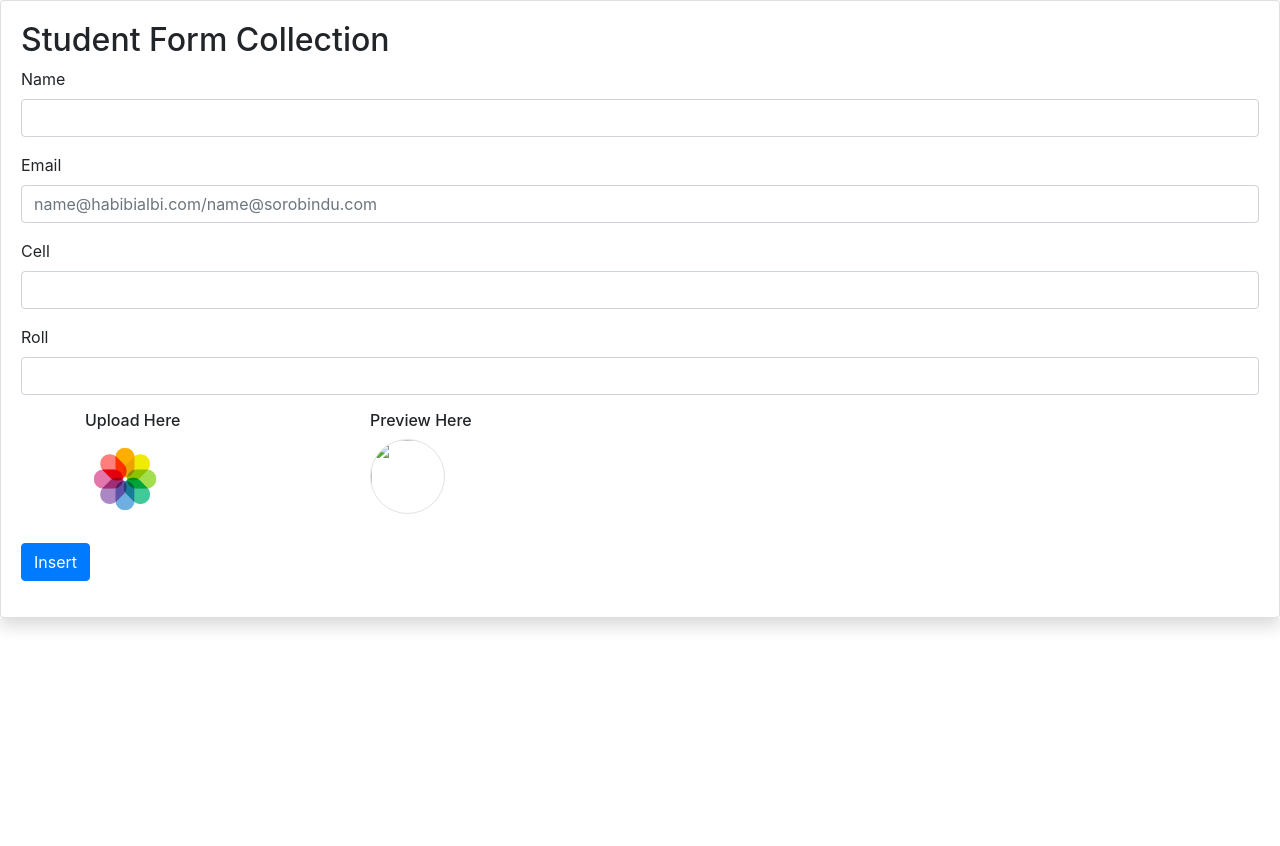
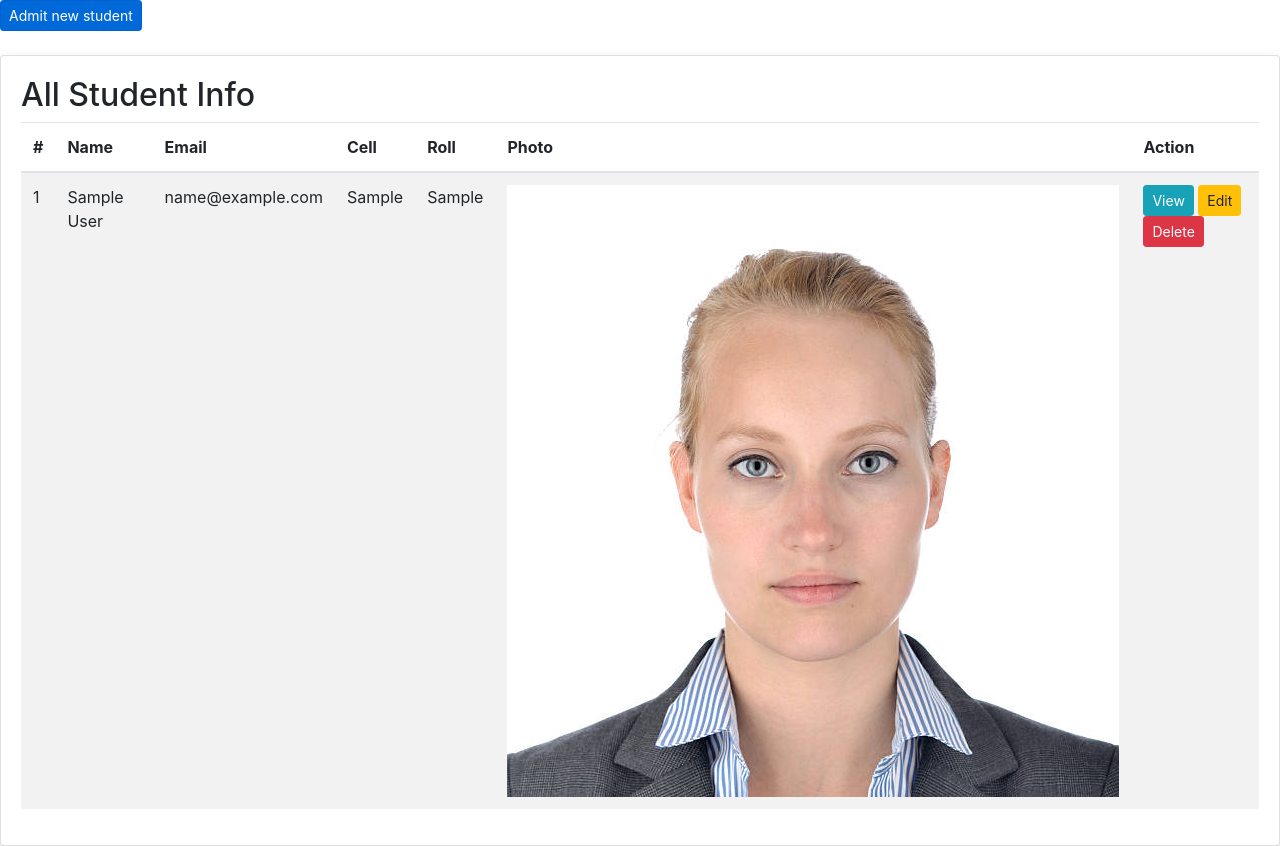
Before and after one commit to aahran47/student-form-submit, a PHP site: page / in a window 1280 px wide. Before the commit the page ends 630 px from the top, so only its background shows below. Run offline with PHP 8.4, Linux system fonts and the light colour scheme; tables that the repository leaves empty or names only in its code hold one stand-in row (values such as "Sample post"); style sheets or scripts are compiled from the project's sources.

Commit message:
curd are going on

```diff
--- /dev/null
+++ b/app/db.php
@@ -0,0 +1,12 @@
+<?php
+
+/**
+ * Database connection
+ */
+$host = 'localhost';
+$user = 'root';
+$pass  = '';
+$database = 'parvez';
+
+
+$connection = new mysqli($host ,$user ,$pass ,$database);
--- /dev/null
+++ b/app/functions.php
@@ -0,0 +1 @@
+<?php
--- /dev/null
+++ b/autoload.php
@@ -0,0 +1,7 @@
+<?php
+
+ include_once "app/db.php";
+ include_once "app/functions.php";
+
+
+?>
--- a/index.php
+++ b/index.php
@@ -1,29 +1,8 @@
 <?php
-
-	/**
-	 *  Database A to Z
-	 */
-
-	//  $connection = new mysqli('localhost','root','','parvez');
-
-	//  $sqq = "CREATE TABLE users(
-	// 	 id int AUTO_INCREMENT,
-	// 	 name varchar(100),
-	// 	 email varchar(100),
-	// 	 cell varchar(15),
-	// 	 roll varchar(5),
-	// 	 PRIMARY KEY (id)
-
-	//  )";
-	//  $connection -> query($sqq);
-
-
-
-
+include_once "autoload.php";
 
 
 ?>
-
 
 
 
@@ -31,7 +10,7 @@
 <html lang="en">
 <head>
 	<meta charset="UTF-8">
-	<title>Student Form Collection</title>
+	<title>All Student Info</title>
 	<!-- ALL CSS FILES  -->
 	<link rel="stylesheet" href="assets/css/bootstrap.min.css">
 	<link rel="stylesheet" href="assets/css/style.css">
@@ -39,222 +18,59 @@
 </head>
 <body>
 
-<?php
+
+
+	<div class="wrap-table">
+		<a class="btn btn-primary btn-sm" href="create.php">Admit new student</a>
+		<br>
+		<br>
+		<div class="card shadow">
+			<div class="card-body">
+				<h2>All Student Info</h2>
+				<table class="table table-striped">
+					<thead>
+						<tr>
+							<th>#</th>
+							<th>Name</th>
+							<th>Email</th>
+							<th>Cell</th>
+							<th>Roll</th>
+							<th>Photo</th>
+							<th>Action</th>
+						</tr>
+					</thead>
+					<tbody>
+
+						<?php
+
+						$sql = "SELECT * FROM users";
+						$data = $connection->query($sql);
+						$o= 1;
+						while( $user_da = $data->fetch_assoc()) :
+
+
+						?>
 
 
 
+						<tr>
+							<td><?php echo $o; $o++;  ?></td>
+							<td><?php echo $user_da['name']?></td>
+							<td><?php echo $user_da['email'] ?></td>
+							<td><?php echo $user_da['cell'] ?></td>
+							<td><?php echo $user_da['roll'] ?></td>
+							<td><img src="assets/media/img/pp_photo/istockphoto-615279718-612x612.jpg" alt=""></td>
+							<td>
+								<a class="btn btn-sm btn-info" href="#">View</a>
+								<a class="btn btn-sm btn-warning" href="#">Edit</a>
+								<a class="btn btn-sm btn-danger" href="#">Delete</a>
+							</td>
+						</tr>
 
+						<?php endwhile; ?>
 
-
-	/**
-	 * Student Data From
-	 */
-
-	if( isset($_POST['insert']) ){
-
-		//Form Value Get
-		$name = $_POST['name'];
-		$email = $_POST['email'];
-		$cell = $_POST['cell'];
-		$roll = $_POST['roll'];
-
-		// File upload system with php
-
-
-		$file = $_FILES['file'];
-
-		$file_name = $file['name'];
-		$file_tmpname = $file['tmp_name'];
-		$file_size = $file['size'];
-		$size_in_kb = $file_size/ 1024;
-
-
-
-		// Get Extension
-
-		$file_arr = explode('.', $file_name);
-
-		$extension = end($file_arr);
-
-		//unique file name
-
-		$unique_name_pro = time() .rand(1, 9999999);
-
-		$unique_name = md5($unique_name_pro)  . "." . $extension;
-
-
-
-		/**
-		 * File Validation
-		 */
-		if( empty($file_name)){
-			$msgfl = "<p class=\" alert alert-info\">Please selece photo !!!<button class=\"close\" data-dismiss=\"alert\">&times;</button></p>";
-		}elseif( in_array($extension, ['jpg','png','gif','jpeg','webp']) == false ){
-			$msgfl = "<p class=\" alert alert-danger\">Image formet is wrong!!<button class=\"close\" data-dismiss=\"alert\">&times;</button></p>";
-		}elseif( $size_in_kb > 500 ){
-			$msgfl = "<p class=\" alert alert-info\">Minimum Image Size 500 KB <button class=\"close\" data-dismiss=\"alert\">&times;</button></p>";
-		}else{
-			move_uploaded_file($file_tmpname, 'assets/pp/' . $unique_name);
-			$msgfl = "<p class=\" alert alert-success\">File upload success!<button class=\"close\" data-dismiss=\"alert\">&times;</button></p>";
-		}
-
-
-
-
-
-
-		if( isset($email)) {
-			// Check Email
-			$email_check = explode('@', $email);
-			$ins_mail = end($email_check);
-		}
-
-
-		$ph = substr($cell, 0, 3);
-
-
-
-		if( empty($name) ){
-			$err['name'] = "<p style= \" color:red;\"> * Required</p>";
-		}
-
-		if( empty($email) ){
-			$err['email'] = "<p style= \" color:red;\"> * Required</p>";
-		}
-
-		if( empty($cell) ){
-			$err['cell'] = "<p style= \" color:red;\"> * Required</p>";
-		}
-
-		if( empty($roll) ){
-			$err['roll'] = "<p style= \" color:red;\"> * Required</p>";
-		}
-
-
-
-
-		// Form Validation
-
-		if( empty($name) || empty($email) || empty($cell) || empty($roll) ){
-			$msg = "<p class=\" alert alert-danger\">All fill are requiered!! <button class=\"close\" data-dismiss=\"alert\">&times;</button></p>";
-		}else if( filter_var($email, FILTER_VALIDATE_EMAIL) == false ){
-			$msg = "<p class=\" alert alert-warning\">Invalid Email Address!! <button class=\"close\" data-dismiss=\"alert\">&times;</button></p>";
-		}elseif( $ins_mail != 'sorobindu.com' && $ins_mail != 'habibialbi.com'){
-			$msg = "<p class=\" alert alert-info\">Email should be our instutute mail!!! <button class=\"close\" data-dismiss=\"alert\">&times;</button></p>";
-			/**in_array() $ph != '018' && $ph != '017'*/
-		}elseif( in_array($ph, ['018', '016', '017', '013', '019', '014', '015']) == false ){
-			$msg = "<p class=\" alert alert-info\"> Phone should be BD number <button class=\"close\" data-dismiss=\"alert\">&times;</button></p>";
-		}else{
-			$connection = new mysqli('localhost','root','','parvez');
-
-			$sqq = "INSERT INTO users (name, email, cell , roll) VALUES ('$name','$email','$cell','$roll')";
-
-			$connection -> query($sqq);
-
-			$msg = "<p class=\" alert alert-success\">Data is stable<button class=\"close\" data-dismiss=\"alert\">&times;</button></p>";
-		}
-
-
-
-
-
-
-
-	}
-
-
-
-
-
-
-
-
-?>
-
-	<div class="wrap shadow">
-		<div class="card">
-			<div class="card-body">
-				<h2>Student Form Collection</h2>
-				<?php
-				if( isset($msg) ){
-					echo $msg;
-				}
-
-				?>
-				<form action="" method="POST" enctype="multipart/form-data">
-					<div class="form-group">
-						<label for="name">Name</label>
-						<input name="name" id="name" class="form-control" type="text">
-						<?php
-							if( isset($err['name']) ){
-								echo $err['name'];
-							}
-						?>
-					</div>
-					<div class="form-group">
-						<label for="email">Email</label>
-						<input name="email" id="email" class="form-control" type="text" placeholder="name@habibialbi.com/name@sorobindu.com">
-						<?php
-							if( isset($err['email']) ){
-								echo $err['email'];
-							}
-						?>
-					</div>
-					<div class="form-group">
-						<label for="cell">Cell</label>
-						<input name="cell" id="cell" class="form-control" type="text">
-						<?php
-							if( isset($err['cell']) ){
-								echo $err['cell'];
-							}
-						?>
-					</div>
-					<div class="form-group">
-						<label for="roll">Roll</label>
-						<input name="roll" id="roll" class="form-control" type="text">
-						<?php
-							if( isset($err['roll']) ){
-								echo $err['roll'];
-							}
-						?>
-					</div>
-					<div class="form-group">
-									<?php
-										if( isset($msgfl) ){
-											echo $msgfl;
-												}
-									?>
-					</div>
-					<div class="container">
-						<div class="row">
-							<div class="col">
-								<div class="form-group">
-									<h6>Upload Here</h6>
-									<label for="file"><img style="cursor: pointer;" width="80" data-toggle="tooltip" data-placement="right" title="Profile Photo" src="pic.png" alt=""></label>
-									<input style="display: none;" name="file" type="file" id="file">
-
-								</div>
-							</div>
-							<div class="col">
-								<div class="form-group">
-									<h6>Preview Here</h6>
-									<img class="border border-gray rounded-circle" width='75' height="75" id="up_file" src="" alt="">
-								</div>
-							</div>
-							<div class="col-6">
-
-							</div>
-
-
-						</div>
-					</div>
-
-
-
-					<div class="form-group">
-						<input name="insert" class="btn btn-primary" type="submit" value="Insert">
-					</div>
-				</form>
+					</tbody>
+				</table>
 			</div>
 		</div>
 	</div>
@@ -271,23 +87,5 @@
 	<script src="assets/js/popper.min.js"></script>
 	<script src="assets/js/bootstrap.min.js"></script>
 	<script src="assets/js/custom.js"></script>
-	<script>
-		$(function () {
-
-		$('[data-toggle="tooltip"]').tooltip()
-		})
-
-
-		$('input[name="file"]').change(function(e){
-
-			let file_url = URL.createObjectURL(e.target.files[0]);
-
-			$('img#up_file').attr('src', file_url);
-
-		});
-
-
-
-	</script>
 </body>
 </html>
```
Also changed, not shown: create.php (added, +312 -0 lines), assets/pp/345a4ebf876c31333d2b616f4ed89913.png (added), assets/pp/4a4f168ce3e9a3adb20bc83036fc69c0.png (added), assets/pp/5ece0d5b29b57269e5d8ea0d8511102d.jpg (added), assets/pp/6838c35119c108988d86be2b8ce3bd3f.png (added), assets/pp/7da670ddefff290c3ca3b997e810ad09.jpg (added), assets/pp/95e2720df0f6668ac29defa0b0df1d22.png (added), assets/pp/b2847e82914f81cf052caa8576a7f19d.png (added), assets/pp/ef54cb95d4228aacc8bd6898063979a9.jpg (added), assets/pp/f039411af5798151f2330fe18142e8f6.png (added).
